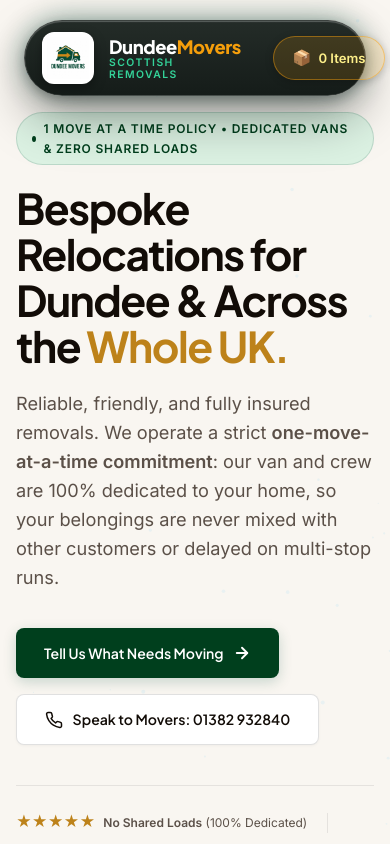
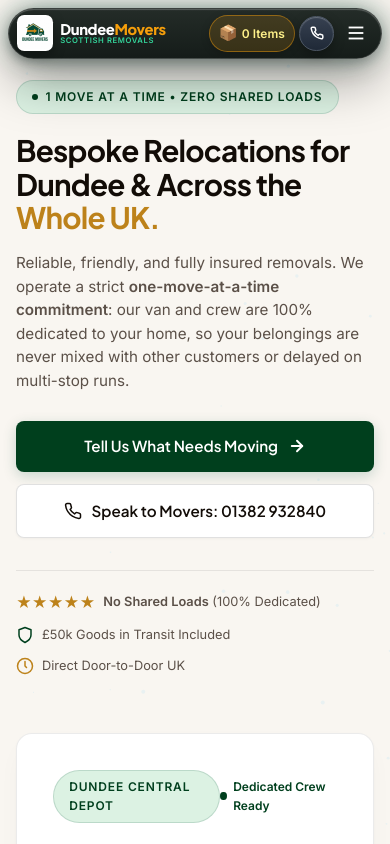
Before and after one commit to dundeemovers/dundee-movers, a website built with Vite: page frontend/index.html in a window 390 px wide. Shown: the top 844 px of the page. Built offline with nearby package versions, Linux system fonts and the light colour scheme; no server answers.

Commit message:
fix(mobile): optimize floating navbar dock, hero badge, typography, trust checklist, and quote wizard for mobile screens

```diff
--- a/frontend/src/components/Hero.js
+++ b/frontend/src/components/Hero.js
@@ -9,7 +9,8 @@ export function renderHero() {
         <div class="hero-content">
           <div class="badge hero-badge">
             <span class="badge-dot"></span>
-            <span>1 Move At A Time Policy • Dedicated Vans & Zero Shared Loads</span>
+            <span class="hero-badge-full">1 Move At A Time Policy • Dedicated Vans & Zero Shared Loads</span>
+            <span class="hero-badge-mobile">1 Move At A Time • Zero Shared Loads</span>
           </div>
 
           <h1 class="hero-title">
--- a/frontend/src/styles/components.css
+++ b/frontend/src/styles/components.css
@@ -210,7 +210,7 @@
   .dolly-shaft-nav.dolly-open { display: flex; }
   .dolly-nav-btn { width: 100%; justify-content: center; padding: 0.75rem; font-size: 0.85rem; }
   .handle-phone { display: none; }
-  .dolly-mobile-toggle { display: block; }
+  .dolly-mobile-toggle { display: inline-flex; align-items: center; justify-content: center; }
 }
 
 /* Hero Section (Padding adjusted for floating dock) */
@@ -231,7 +231,9 @@
 }
 
 .hero-badge { margin-bottom: 1.25rem; }
-.badge-dot { width: 6px; height: 6px; border-radius: 50%; background: var(--color-accent-primary); }
+.badge-dot { width: 6px; height: 6px; border-radius: 50%; background: var(--color-accent-primary); flex-shrink: 0; }
+.hero-badge-mobile { display: none; }
+.hero-badge-full { display: inline; }
 .hero-title { font-size: var(--text-hero); letter-spacing: -0.035em; line-height: 1.08; margin-bottom: 1.25rem; color: var(--color-text-main); }
 .hero-subtitle { font-size: var(--text-lg); color: var(--color-text-muted); max-width: 540px; margin-bottom: 2.25rem; line-height: 1.6; }
 .hero-cta-group { display: flex; flex-wrap: wrap; gap: 1rem; margin-bottom: 2.5rem; }
@@ -254,3 +256,149 @@
 .hero-card-details { display: grid; grid-template-columns: repeat(3, 1fr); gap: 1rem; text-align: center; padding-top: 1.25rem; border-top: 1px solid var(--color-border-subtle); }
 .hero-stat-box .stat-number { display: block; font-family: var(--font-display); font-size: var(--text-xl); font-weight: 800; color: var(--color-accent-primary); }
 .hero-stat-box .stat-desc { font-size: var(--text-xs); color: var(--color-text-muted); font-weight: 500; }
+
+/* Mobile Optimizations (<= 640px Viewports) */
+@media (max-width: 640px) {
+  .moving-skeuo-nav-wrapper {
+    top: 0.5rem;
+    padding: 0 0.5rem;
+    width: 100%;
+    box-sizing: border-box;
+  }
+
+  .skeuo-dolly-dock {
+    gap: 0.35rem;
+    padding: 0.35rem 0.5rem;
+    width: 100%;
+    box-sizing: border-box;
+    justify-content: space-between;
+  }
+
+  .dolly-hero-assembly {
+    gap: 0.45rem;
+    padding: 0;
+    min-width: 0;
+    flex-shrink: 1;
+  }
+
+  .dolly-logo-badge {
+    width: 2.25rem;
+    height: 2.25rem;
+    border-radius: 0.45rem;
+    padding: 2px;
+    flex-shrink: 0;
+  }
+
+  .dolly-brand-text {
+    line-height: 1.1;
+    min-width: 0;
+  }
+
+  .dolly-name {
+    font-size: 0.92rem;
+    white-space: nowrap;
+  }
+
+  .dolly-sub {
+    font-size: 0.48rem;
+    letter-spacing: 0.08em;
+    white-space: nowrap;
+  }
+
+  .dolly-grip-assembly {
+    gap: 0.3rem;
+    flex-shrink: 0;
+  }
+
+  .dolly-tag-badge {
+    padding: 0.35rem 0.55rem;
+    font-size: 0.75rem;
+    gap: 0.25rem;
+  }
+
+  .dolly-rubber-handle {
+    width: 2.15rem;
+    height: 2.15rem;
+    min-width: 2.15rem;
+    padding: 0;
+    border-radius: 50%;
+    display: inline-flex;
+    align-items: center;
+    justify-content: center;
+    flex-shrink: 0;
+  }
+
+  .dolly-mobile-toggle {
+    width: 2.15rem;
+    height: 2.15rem;
+    min-width: 2.15rem;
+    padding: 0;
+    display: inline-flex;
+    align-items: center;
+    justify-content: center;
+    flex-shrink: 0;
+  }
+
+  .dolly-shaft-nav {
+    left: 0.5rem;
+    right: 0.5rem;
+    top: calc(100% + 0.5rem);
+    padding: 0.85rem;
+    border-radius: 1rem;
+  }
+
+  /* Hero Section */
+  .hero-section {
+    padding-top: 5rem;
+    padding-bottom: 2.25rem;
+  }
+
+  .hero-badge {
+    padding: 0.35rem 0.75rem;
+    font-size: 0.72rem;
+    white-space: normal;
+    display: inline-flex;
+    align-items: center;
+    gap: 0.4rem;
+  }
+
+  .hero-badge-full { display: none; }
+  .hero-badge-mobile { display: inline; }
+
+  .hero-title {
+    font-size: clamp(1.85rem, 7.5vw, 2.35rem);
+    line-height: 1.14;
+    letter-spacing: -0.025em;
+    margin-bottom: 1rem;
+  }
+
+  .hero-subtitle {
+    font-size: 0.95rem;
+    line-height: 1.55;
+    margin-bottom: 1.75rem;
+  }
+
+  .hero-cta-group {
+    flex-direction: column;
+    width: 100%;
+    gap: 0.75rem;
+    margin-bottom: 2rem;
+  }
+
+  .hero-cta-group .btn {
+    width: 100%;
+    justify-content: center;
+    padding: 0.85rem 1.25rem;
+    font-size: 0.95rem;
+  }
+
+  .hero-trust-bar {
+    flex-direction: column;
+    align-items: flex-start;
+    gap: 0.65rem;
+    padding-top: 1.25rem;
+  }
+
+  .trust-divider { display: none; }
+  .trust-item { font-size: 0.8rem; }
+}
--- a/frontend/src/styles/main.css
+++ b/frontend/src/styles/main.css
@@ -24,12 +24,15 @@ html {
   line-height: 1.6;
   -webkit-font-smoothing: antialiased;
   -moz-osx-font-smoothing: grayscale;
+  overflow-x: hidden;
+  max-width: 100vw;
 }
 
 body {
   min-height: 100vh;
   position: relative;
   overflow-x: hidden;
+  max-width: 100vw;
   background-color: var(--color-bg-base);
 }
 
--- a/frontend/src/styles/quoteWizard.css
+++ b/frontend/src/styles/quoteWizard.css
@@ -328,3 +328,77 @@
 
 .custom-items-box { margin-bottom: 2rem; }
 .textarea-notes { resize: vertical; min-height: 80px; }
+
+/* Mobile Optimizations for Quote Wizard (<= 640px) */
+@media (max-width: 640px) {
+  .quote-section {
+    padding-top: 3rem;
+  }
+
+  .quote-wizard-card {
+    padding: 1.25rem 0.85rem;
+    border-radius: 1rem;
+  }
+
+  .wizard-steps-nav {
+    margin-bottom: 1.5rem;
+    gap: 0.35rem;
+    padding-bottom: 0.5rem;
+  }
+
+  .step-nav-btn {
+    font-size: 0.72rem;
+    gap: 0.35rem;
+  }
+
+  .step-num {
+    width: 1.65rem;
+    height: 1.65rem;
+    font-size: 0.72rem;
+  }
+
+  .step-line {
+    min-width: 0.5rem;
+    margin: 0 0.25rem;
+  }
+
+  .breakdown-row {
+    flex-direction: column;
+    gap: 0.25rem;
+    padding: 0.65rem 0;
+  }
+
+  .breakdown-row strong {
+    text-align: left;
+  }
+
+  .quote-submit-card {
+    padding: 1.25rem 0.85rem;
+    margin: 1.25rem 0 1rem;
+  }
+
+  .quote-form-grid {
+    grid-template-columns: 1fr;
+    gap: 0.75rem;
+  }
+
+  .btn-submit-quote {
+    font-size: 0.95rem;
+    padding: 0.85rem 1.25rem;
+  }
+
+  .quote-trust-row {
+    gap: 0.75rem;
+    font-size: 0.72rem;
+  }
+
+  .summary-actions-grid {
+    flex-direction: column;
+    gap: 0.65rem;
+  }
+
+  .summary-actions-grid .btn {
+    width: 100%;
+    justify-content: center;
+  }
+}
```
